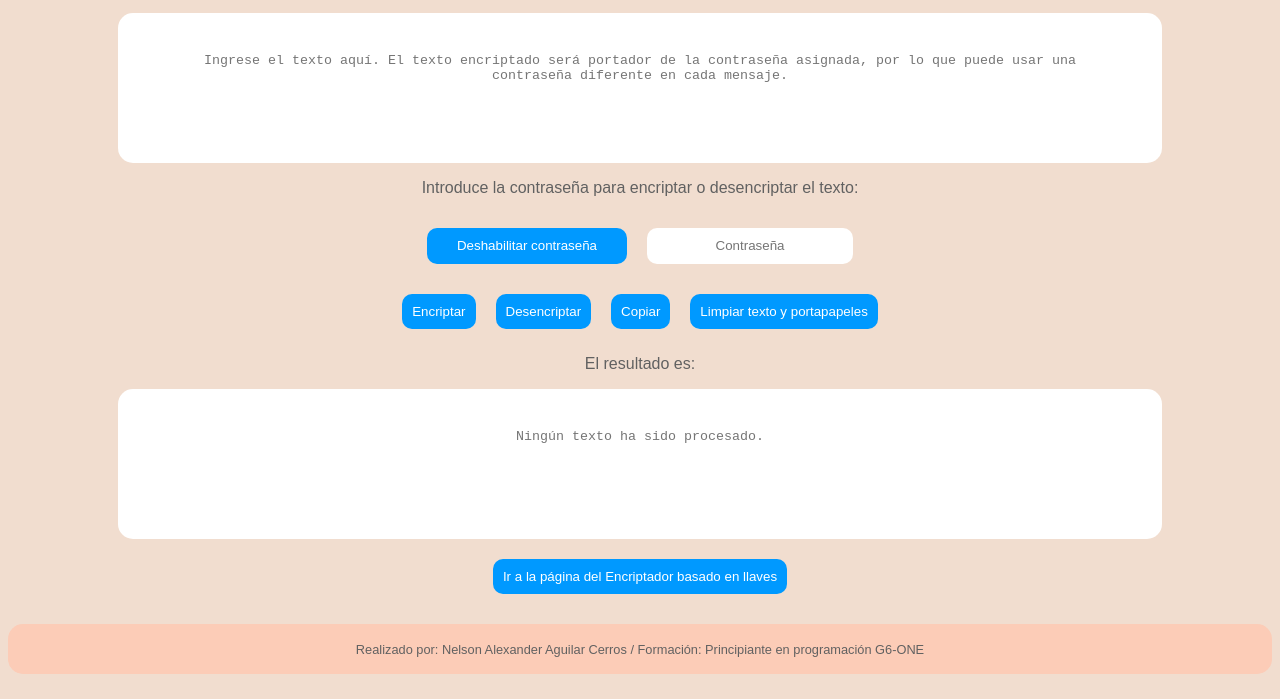
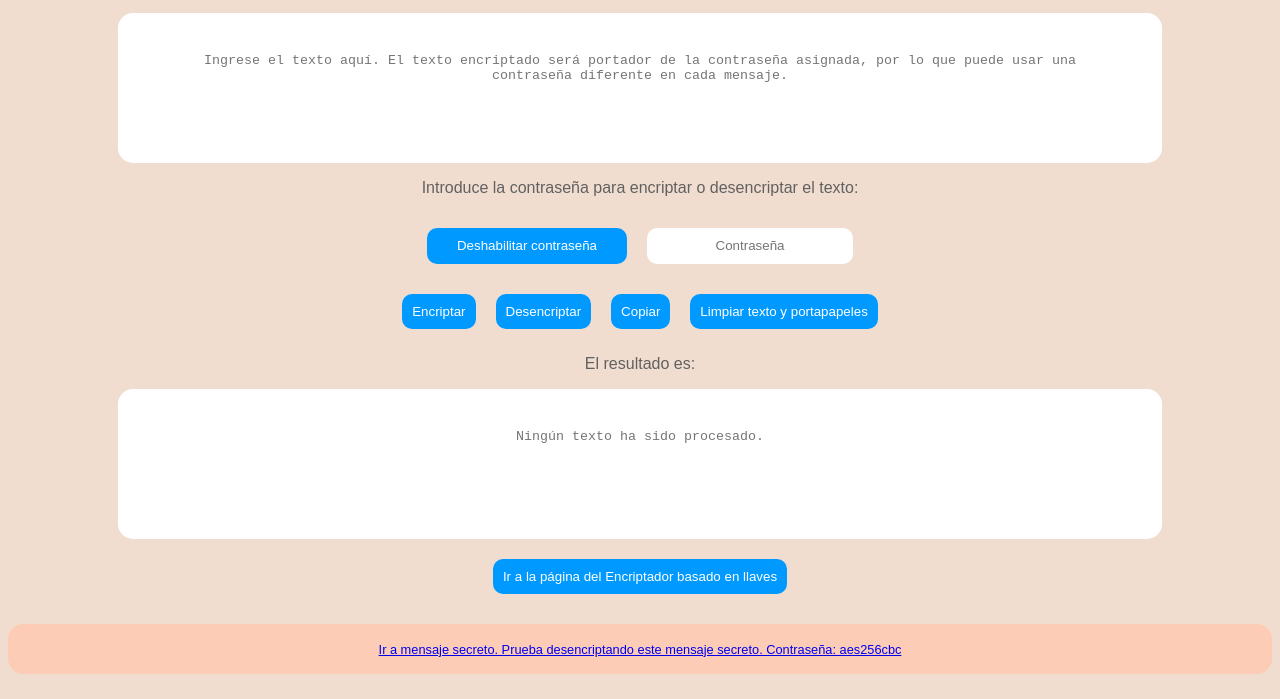
Before and after one commit to Nelson-Aguilar/Encriptador-de-texto-AES-256-CBC, a plain HTML site: page encriptador-AES-256-CBC.html in a window 1280 px wide. Shown: the part 101-800 px from the top of the page. Drawn offline with Linux system fonts and the light colour scheme.

Commit message:
Modificación del pie de página

```diff
--- a/encriptador-AES-256-CBC.html
+++ b/encriptador-AES-256-CBC.html
@@ -33,7 +33,7 @@
             <a href="encriptador-LLAVES.html"><button>Ir a la página del Encriptador basado en llaves</button></a>
         </div>
         <div id="contenedorPiePagina">
-            <p id="piePagina">Realizado por: Nelson Alexander Aguilar Cerros / Formación: Principiante en programación G6-ONE</p>
+            <p id="piePagina"><a href="mensajeSecretoAES256CBC.txt">Ir a mensaje secreto. Prueba desencriptando este mensaje secreto. Contraseña: aes256cbc</a></p>
         </div>
 
     </div>
```
